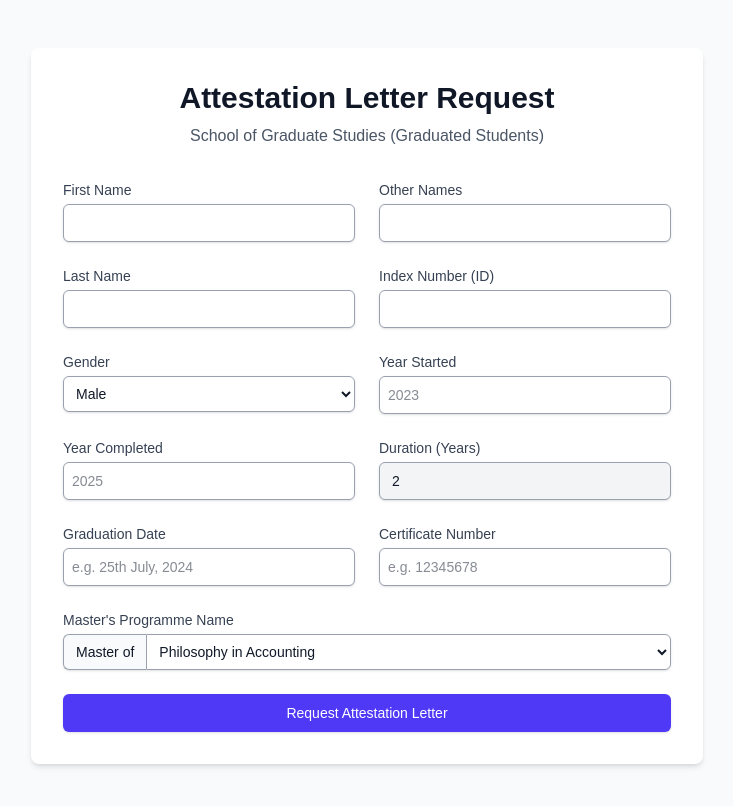
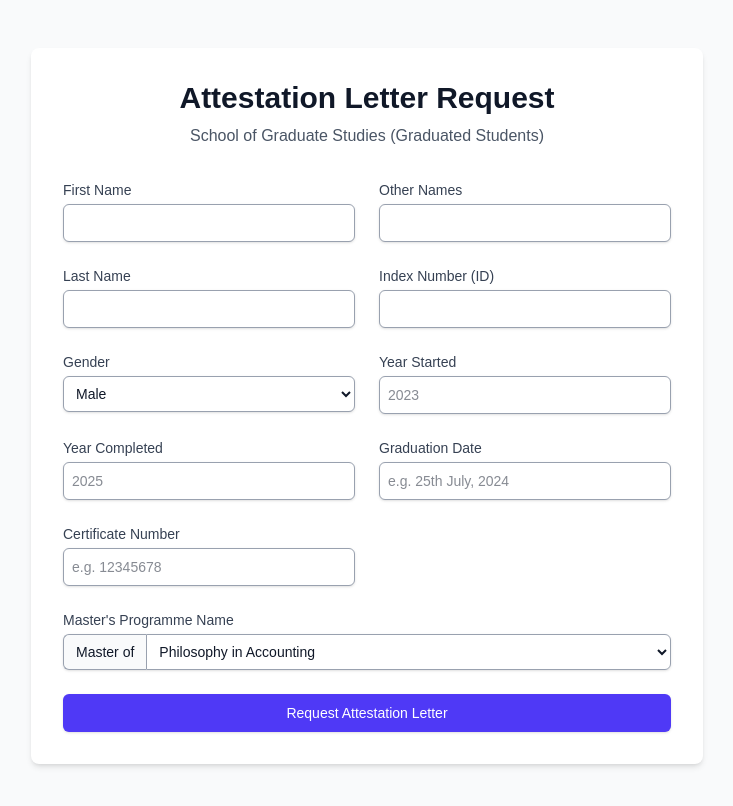
Before and after one commit to Edinam27/english-proficiency, a Next.js app: page /attestation in a window 1280 px wide. Shown: the top 806 px of the page, without its empty margins (273-1006 px from the left). Built offline with nearby package versions, Linux system fonts and the light colour scheme.

Commit message:
Remove duration field from forms and calculate automatically

```diff
--- a/app/attestation/page.tsx
+++ b/app/attestation/page.tsx
@@ -16,7 +16,6 @@ const formSchema = z.object({
   programme: z.string().min(1, 'Programme is required'),
   completionYear: z.string().regex(/^\d{4}$/, 'Year must be 4 digits'),
   admissionYear: z.string().regex(/^\d{4}$/, 'Year must be 4 digits').min(1, 'Admission year is required'),
-  duration: z.coerce.number().min(1).max(5).optional(),
   graduationDate: z.string().min(1, 'Graduation date is required'),
   certificateNumber: z.string().min(1, 'Certificate number is required'),
 });
@@ -41,18 +40,10 @@ export default function AttestationRequest() {
     defaultValues: {
       gender: 'MALE',
       programme: PROGRAMMES[0],
-      duration: 2,
     },
   });
 
   const selectedProgramme = watch('programme');
-
-  React.useEffect(() => {
-    if (selectedProgramme) {
-      const duration = getProgrammeDuration(selectedProgramme);
-      setValue('duration', duration);
-    }
-  }, [selectedProgramme, setValue]);
 
   const onSubmit = async (data: FormData) => {
     setIsSubmitting(true);
@@ -184,21 +175,6 @@ export default function AttestationRequest() {
             </div>
 
             <div>
-              <label htmlFor="duration" className="block text-sm font-medium text-gray-700">
-                Duration (Years)
-              </label>
-              <input
-                id="duration"
-                {...register('duration')}
-                readOnly
-                className="mt-1 block w-full border border-gray-400 rounded-md shadow-sm py-2 px-3 focus:outline-none focus:ring-indigo-500 focus:border-indigo-500 sm:text-sm text-gray-900 bg-gray-100 cursor-not-allowed"
-              />
-              {errors.duration && (
-                <p className="mt-2 text-sm text-red-600">{errors.duration.message}</p>
-              )}
-            </div>
-
-            <div>
               <label htmlFor="graduationDate" className="block text-sm font-medium text-gray-700">Graduation Date</label>
               <input
                 {...register('graduationDate')}
--- a/app/proficiency/page.tsx
+++ b/app/proficiency/page.tsx
@@ -17,7 +17,6 @@ const formSchema = z.object({
   completionYear: z.string().regex(/^\d{4}$/, 'Year must be 4 digits'),
   admissionYear: z.string().regex(/^\d{4}$/, 'Year must be 4 digits').min(1, 'Admission year is required'),
   programme: z.string().min(1, 'Programme is required'),
-  duration: z.coerce.number().min(1).max(5),
 });
 
 type FormData = z.infer<typeof formSchema>;
@@ -39,20 +38,12 @@ export default function ProficiencyRequest() {
     resolver: zodResolver(formSchema) as any,
     defaultValues: {
       completionMonth: 'August',
-      duration: 2,
       gender: 'MALE',
       programme: PROGRAMMES[0],
     },
   });
 
   const selectedProgramme = watch('programme');
-
-  React.useEffect(() => {
-    if (selectedProgramme) {
-      const duration = getProgrammeDuration(selectedProgramme);
-      setValue('duration', duration);
-    }
-  }, [selectedProgramme, setValue]);
 
   const onSubmit = async (data: FormData) => {
     setIsSubmitting(true);
@@ -61,7 +52,7 @@ export default function ProficiencyRequest() {
     try {
       const payload = {
         ...data,
-        duration: data.duration, // Already a number
+        duration: getProgrammeDuration(data.programme),
         letterType: 'PROFICIENCY',
       };
 
@@ -193,15 +184,6 @@ export default function ProficiencyRequest() {
               />
               {errors.completionYear && <p className="mt-1 text-sm text-red-600">{errors.completionYear.message}</p>}
             </div>
-
-            <div>
-              <label htmlFor="duration" className="block text-sm font-medium text-gray-700">Duration (Years)</label>
-              <input
-                {...register('duration')}
-                readOnly
-                className="mt-1 block w-full rounded-md border-gray-400 bg-gray-100 shadow-sm focus:border-indigo-500 focus:ring-indigo-500 sm:text-sm border p-2 text-gray-900 cursor-not-allowed"
-              />
-            </div>
           </div>
 
           <div className="col-span-full">
--- a/components/EditStudentModal.tsx
+++ b/components/EditStudentModal.tsx
@@ -17,7 +17,6 @@ const formSchema = z.object({
 
   // Proficiency fields
   completionYear: z.string().optional(),
-  duration: z.coerce.number().min(1).max(5).optional(),
 
   // Introductory fields
   admissionYear: z.string().optional(),
@@ -60,7 +59,6 @@ export default function EditStudentModal({ student, isOpen, onClose, onSave }: E
 
       completionYear: student.completionYear || '',
       admissionYear: student.admissionYear || '',
-      duration: student.duration || 2,
 
       currentLevel: student.currentLevel || '',
       purpose: student.purpose || '',
@@ -72,25 +70,25 @@ export default function EditStudentModal({ student, isOpen, onClose, onSave }: E
 
   const selectedProgramme = watch('programme');
 
-  React.useEffect(() => {
-    if (selectedProgramme) {
-      const duration = getProgrammeDuration(selectedProgramme);
-      setValue('duration', duration);
-    }
-  }, [selectedProgramme, setValue]);
-
   const onSubmit = async (data: FormData) => {
     setIsSubmitting(true);
     setError(null);
 
     try {
+      // Calculate duration based on programme
+      const duration = getProgrammeDuration(data.programme);
+      const payload = {
+        ...data,
+        duration,
+      };
+
       // Use student.id instead of indexNumber
       const response = await fetch(`/api/students/${student.id}`, {
         method: 'PUT',
         headers: {
           'Content-Type': 'application/json',
         },
-        body: JSON.stringify(data),
+        body: JSON.stringify(payload),
       });
 
       if (!response.ok) {
@@ -203,15 +201,6 @@ export default function EditStudentModal({ student, isOpen, onClose, onSave }: E
                   />
                   {errors.completionYear && <p className="text-red-500 text-xs mt-1">{errors.completionYear.message}</p>}
                 </div>
-
-                <div>
-                  <label className="block text-sm font-medium text-gray-700">Duration (Years)</label>
-                  <input
-                    {...register('duration')}
-                    readOnly
-                    className="mt-1 block w-full rounded-md border-gray-300 bg-gray-100 shadow-sm focus:border-indigo-500 focus:ring-indigo-500 sm:text-sm border p-2 cursor-not-allowed"
-                  />
-                </div>
               </>
             )}
 
```
